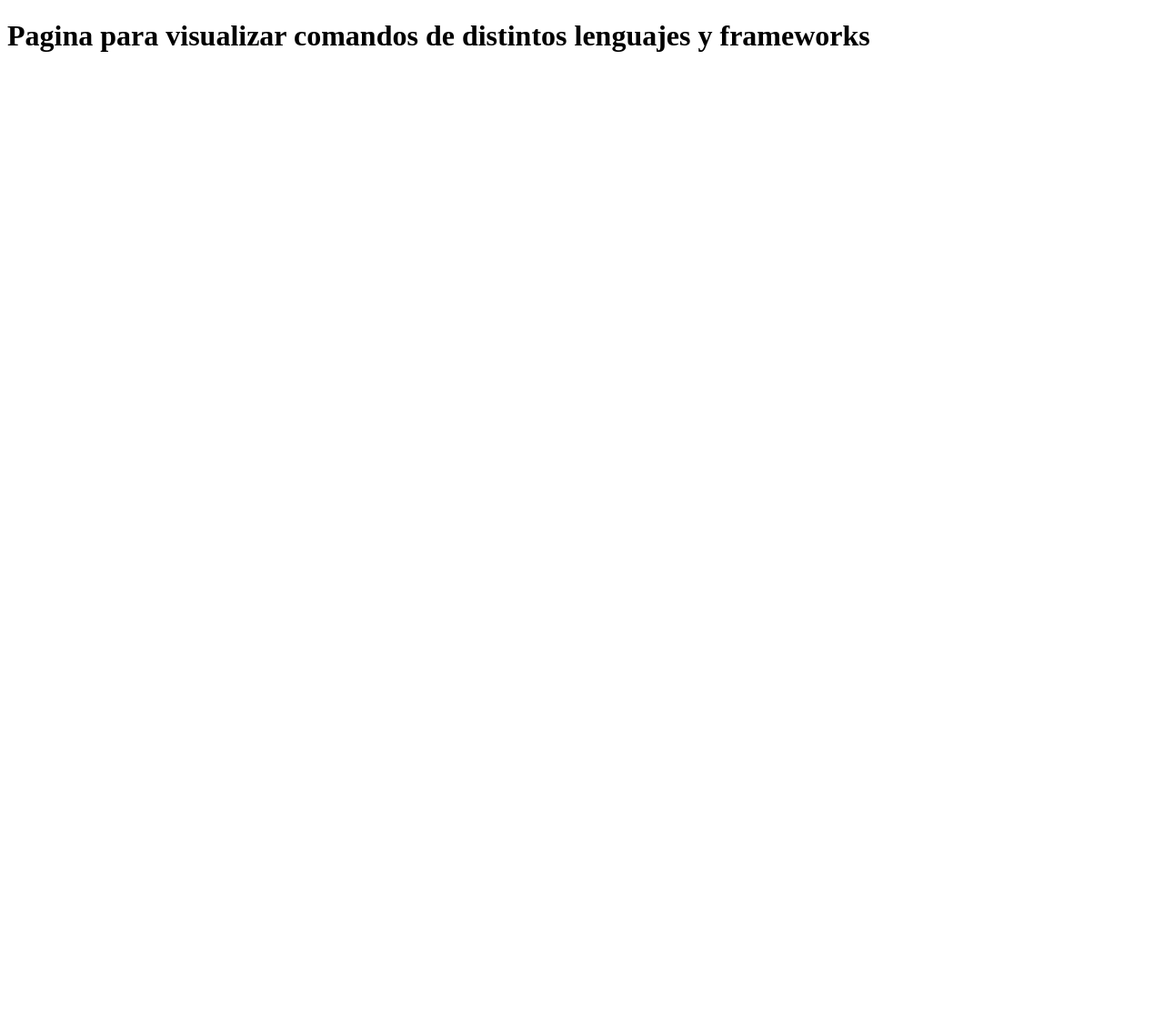
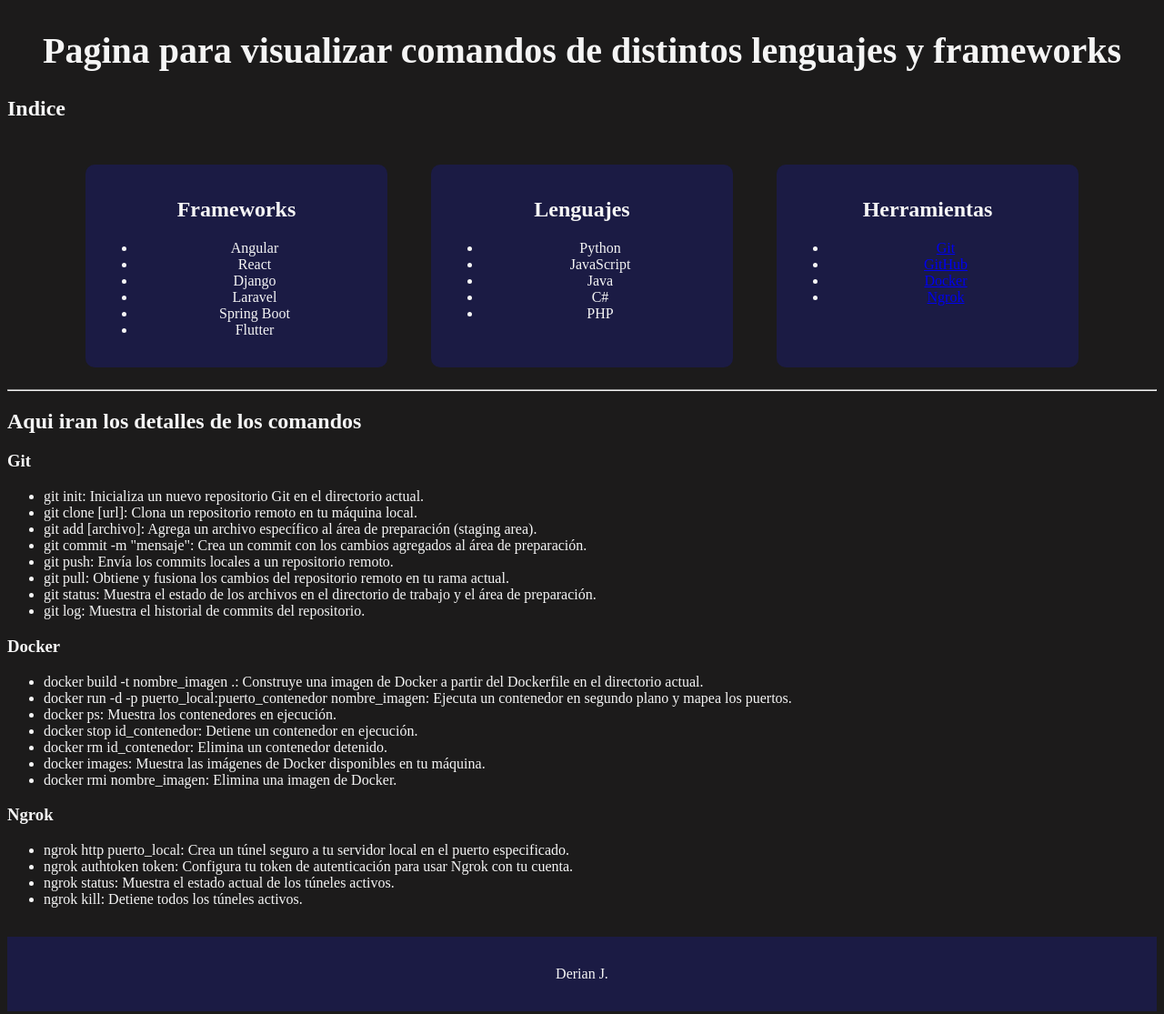
Before and after one commit to Derian-18/comandos, a plain HTML site: page index.html in a window 1280 px wide. Shown: the whole page at 91% size. Before the commit the page ends 800 px from the top, so only its background shows below. Drawn offline with Linux system fonts and the light colour scheme.

Commit message:
Segundo commit

```diff
--- a/index.html
+++ b/index.html
@@ -4,10 +4,95 @@
     <meta charset="UTF-8">
     <meta name="viewport" content="width=device-width, initial-scale=1.0">
     <title>Comandos</title>
+    <link rel="stylesheet" href="styles.css">
+    <script src="script.js" defer></script>
 </head>
 <body>
     <header>
         <h1>Pagina para visualizar comandos de distintos lenguajes y frameworks</h1>
+        <h2>Indice</h2>
+        <div class="seccion">
+            <div class="cards">
+                <div class="card-frameworks">
+                    <h2>Frameworks</h2>
+                    <ul>
+                        <li>Angular</li>
+                        <li>React</li>
+                        <li>Django</li>
+                        <li>Laravel</li>
+                        <li>Spring Boot</li>
+                        <li>Flutter</li>
+                    </ul>
+                </div>
+
+                <div class="card-lenguajes">
+                    <h2>Lenguajes</h2>
+                    <ul>
+                        <li>Python</li>
+                        <li>JavaScript</li>
+                        <li>Java</li>
+                        <li>C#</li>
+                        <li>PHP</li>
+                    </ul>
+                </div>
+
+                <div class="card-herramientas">
+                    <h2>Herramientas</h2>
+                    <ul>
+                        <li><a href="#git">Git</a></li>
+                        <li><a href="#github">GitHub</a></li>
+                        <li><a href="#docker">Docker</a></li>
+                        <li><a href="#ngrok">Ngrok</a></li>
+                    </ul>
+                </div>
+            </div>
+        </div>
     </header>
+
+    <main>
+        <hr>
+        <h2>Aqui iran los detalles de los comandos</h2>
+
+        <div class="git">
+            <h3 id="git">Git</h3>
+            <ul>
+                <li>git init: Inicializa un nuevo repositorio Git en el directorio actual.</li>
+                <li>git clone [url]: Clona un repositorio remoto en tu máquina local.</li>
+                <li>git add [archivo]: Agrega un archivo específico al área de preparación (staging area).</li>
+                <li>git commit -m "mensaje": Crea un commit con los cambios agregados al área de preparación.</li>
+                <li>git push: Envía los commits locales a un repositorio remoto.</li>
+                <li>git pull: Obtiene y fusiona los cambios del repositorio remoto en tu rama actual.</li>
+                <li>git status: Muestra el estado de los archivos en el directorio de trabajo y el área de preparación.</li>
+                <li>git log: Muestra el historial de commits del repositorio.</li>
+            </ul>
+        </div>
+
+        <div class="docker">
+            <h3 id="docker">Docker</h3>
+            <ul>
+                <li>docker build -t nombre_imagen .: Construye una imagen de Docker a partir del Dockerfile en el directorio actual.</li>
+                <li>docker run -d -p puerto_local:puerto_contenedor nombre_imagen: Ejecuta un contenedor en segundo plano y mapea los puertos.</li>
+                <li>docker ps: Muestra los contenedores en ejecución.</li>
+                <li>docker stop id_contenedor: Detiene un contenedor en ejecución.</li>
+                <li>docker rm id_contenedor: Elimina un contenedor detenido.</li>
+                <li>docker images: Muestra las imágenes de Docker disponibles en tu máquina.</li>
+                <li>docker rmi nombre_imagen: Elimina una imagen de Docker.</li>
+            </ul>
+        </div>
+
+        <div class="ngrok">
+            <h3 id="ngrok">Ngrok</h3>
+            <ul>
+                <li>ngrok http puerto_local: Crea un túnel seguro a tu servidor local en el puerto especificado.</li>
+                <li>ngrok authtoken token: Configura tu token de autenticación para usar Ngrok con tu cuenta.</li>
+                <li>ngrok status: Muestra el estado actual de los túneles activos.</li>
+                <li>ngrok kill: Detiene todos los túneles activos.</li>
+            </ul>
+        </div>
+    </main>
+
+    <footer>
+        <p>Derian J.</p>
+    </footer>
 </body>
 </html>
--- /dev/null
+++ b/script.js
@@ -0,0 +1,50 @@
+console.log("Proyecto para tener todo organizado y poder visualizar comandos de distintos lenguajes y frameworks");
+const asciiArt = `
+                                        ██████╗░███████╗██████╗░██╗░█████╗░███╗░░██╗░░░  ░░░░░██╗
+                                        ██╔══██╗██╔════╝██╔══██╗██║██╔══██╗████╗░██║░░░  ░░░░░██║
+                                        ██║░░██║█████╗░░██████╔╝██║███████║██╔██╗██║░░░  ░░░░░██║
+                                        ██║░░██║██╔══╝░░██╔══██╗██║██╔══██║██║╚████║░░░  ██╗░░██║
+                                        ██████╔╝███████╗██║░░██║██║██║░░██║██║░╚███║██╗  ╚█████╔╝
+                                        ╚═════╝░╚══════╝╚═╝░░╚═╝╚═╝╚═╝░░╚═╝╚═╝░░╚══╝╚═╝  ░╚════╝░
+`;
+
+console.log('%c' + asciiArt, 'color: #00ffcc; font-family: monospace; font-weight: bold;');
+
+
+const asciiArtt = `
+                                                                     \`$/
+                                           __                        O$
+                                       _.-"  )                        $'
+                                    .-"\`. .-":        o      ___     ($o
+                                 .-".-  .'   ;      ,st+.  .' , \\    ($
+                                :_..-+""    :       T   "^T==^;\\;;-._ $\\
+                                   """"-,   ;       '    /  \`-:-// / )$/
+                                        :   ;           /   /  :/ / /dP
+                                        :   :          /   :    )^-:_.l
+                                        ;    ;        /    ;    \`.___, \\           .-,
+                                       :     :       :  /  ;.q$$$$$$b   \\$$$p,    /  ;
+                                       ;   :  ;      ; :   :$$$$$$$$$b   T$$$$b .'  /
+                                       ;   ;  :      ;   _.:$$$$$$$$$$    T$$P^"   /l
+                                       ;.__L_.:   .q$;  :$$$$$$$$$$$$$;_   TP .-" / ;
+                                       :$$$$$$;.q$$$$$  $$$$$$$$$$$$$$$$b  / /  .' /
+                                        $$$$$$$$$$$$$;  $$$$$$$$P^" "^Tb$b/   .'  :
+                                        :$$$$$$$$$$$$;  $$$$P^jp,      \`$$_.+'    ;
+                                        $$$$$$$$$$$$$;  :$$$.d$$;\`- _.-d$$ /     :
+                                        '^T$$$$$P^^"/   :$$$$$$P      d$$;/      ;
+                                                   :    $$$$$$P"-. .--$$P/      :
+                                                   ;    $$$$P'( ,    d$$:b     .$
+                                                   :    :$$P .-dP-'  $^'$$bqqpd$$
+                                                    \`.   "" ' s")  .'  d$$$$$$$$'
+                                                      \\           /;  :$$$$$$$P'
+                                                    _  "-, ;       '.  T$$$$P'
+                                                   / "-.'  :    .--.___.\`^^'
+                                                  /      . :  .'
+                                                  ),sss.  \\  :
+                                                 : TP""Tb. ; ;
+                                                 ;  Tb  dP   :
+                                                 :   TbdP    ;
+                                                  \\   $P    /
+                                                   \`-.___.-'
+`;
+
+console.log('%c' + asciiArtt, 'color: #00ffcc; font-family: monospace; font-weight: bold;');
--- /dev/null
+++ b/styles.css
@@ -0,0 +1,58 @@
+body{
+    background-color: #1c1b1b;
+    color: #f5f5f5;
+}
+
+h1{
+    text-align: center;
+    font-size: 2.5rem;
+    margin-top: 2rem;
+}
+
+.seccion{
+    display: flex;
+    justify-content: center;
+    margin-top: 2rem;
+}
+
+.cards{
+    display: flex;
+    flex-wrap: wrap;
+    justify-content: center;
+    gap: 1rem;
+}
+
+.card-frameworks{
+    background-color: #1b1b44;
+    border-radius: 10px;
+    padding: 1rem;
+    margin: 1rem;
+    width: 300px;
+    text-align: center;
+}
+
+.card-lenguajes{
+    background-color: #1b1b44;
+    border-radius: 10px;
+    padding: 1rem;
+    margin: 1rem;
+    width: 300px;
+    text-align: center;
+}
+
+.card-herramientas{
+    background-color: #1b1b44;
+    border-radius: 10px;
+    padding: 1rem;
+    margin: 1rem;
+    width: 300px;
+    text-align: center;
+}
+
+footer{
+    text-align: center;
+    margin-top: 2rem;
+    padding: 1rem;
+    background-color: #1b1b44;
+    color: #f5f5f5;
+}
```
